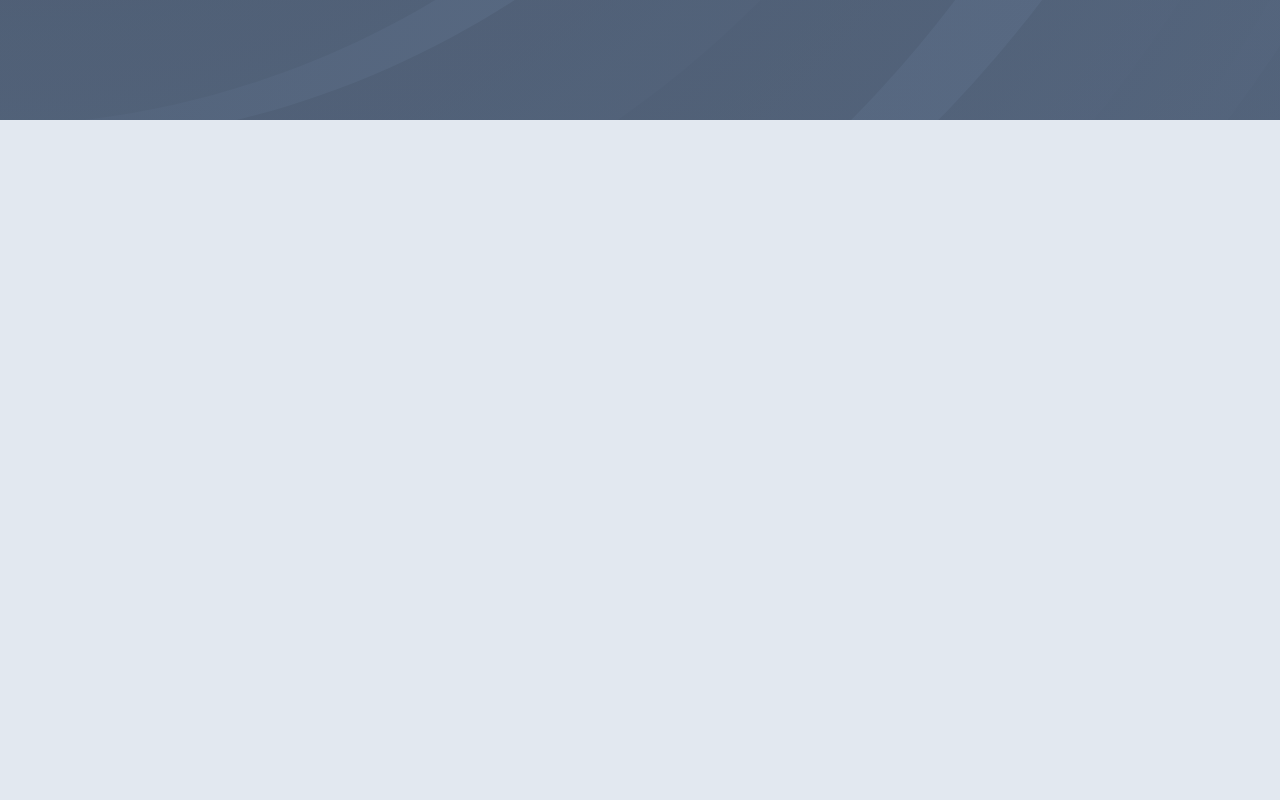
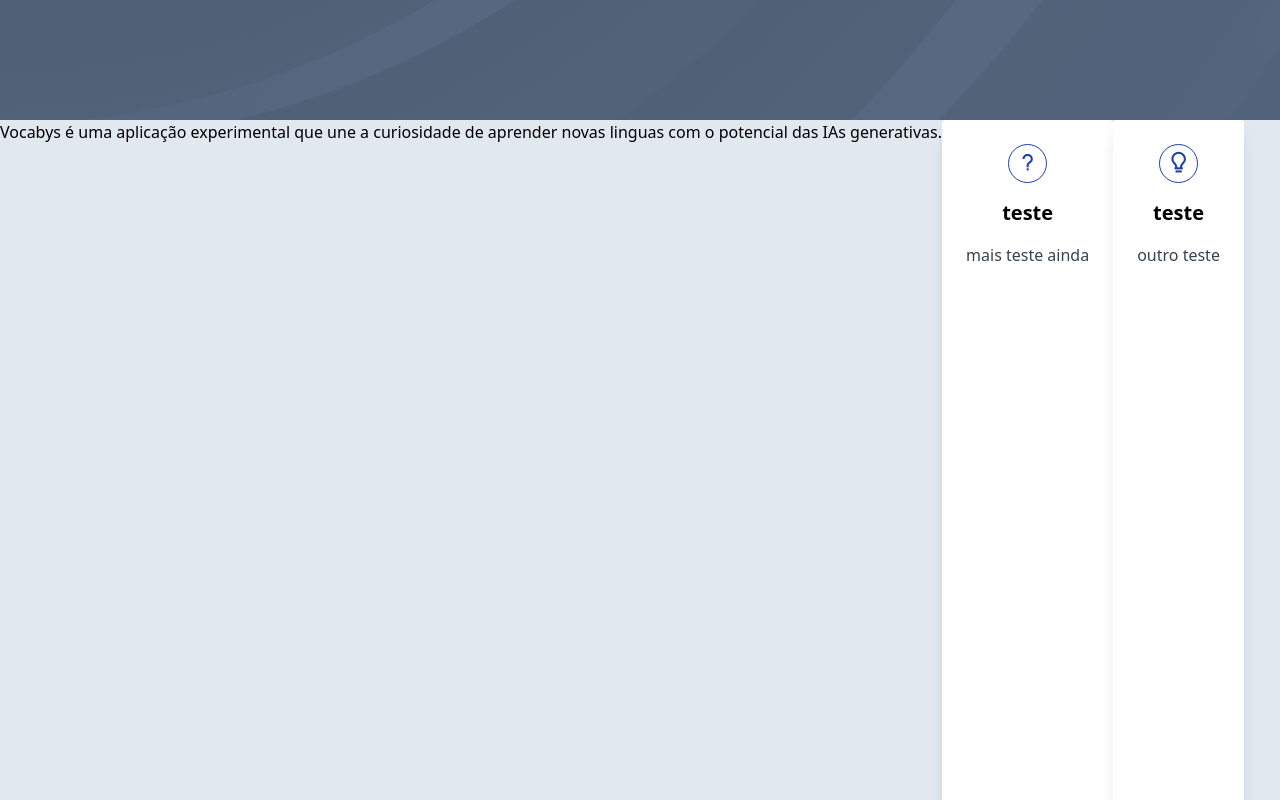
Before and after one commit to jfdsn/vocabys, a SvelteKit app: page / in a window 1280 px wide. Shown: the part 760-1560 px from the top of the page. Built offline with nearby package versions, Linux system fonts and the light colour scheme.

Commit message:
Add SimpleCard component

```diff
--- a/src/app.html
+++ b/src/app.html
@@ -3,6 +3,7 @@
 	<head>
 		<meta charset="utf-8" />
 		<link rel="icon" href="%sveltekit.assets%/favicon.png" />
+		<link href="https://unpkg.com/boxicons@2.1.4/css/boxicons.min.css" rel="stylesheet">
 		<meta name="viewport" content="width=device-width, initial-scale=1" />
 		%sveltekit.head%
 	</head>
--- /dev/null
+++ b/src/lib/components/SimpleCard.svelte
@@ -0,0 +1,20 @@
+<script lang="ts">
+    export let iconName: string;
+    export let cardTitle: string;
+    export let cardContent: string;
+</script>
+
+<div class="max-w-sm rounded overflow-hidden shadow-lg p-6 bg-white">
+    <!-- Icon -->
+    <div class="flex justify-center">
+      <i class={`bx bx-${iconName} bx-sm bx-border-circle border-blue-800 text-blue-800`}></i>
+    </div>
+
+    <!-- Title -->
+    <h2 class="text-xl font-semibold text-center mt-4"> { cardTitle }</h2>
+
+    <!-- Content -->
+    <p class="mt-4 text-gray-700 text-center">
+      { cardContent }
+    </p>
+</div>
--- a/src/routes/+page.svelte
+++ b/src/routes/+page.svelte
@@ -1,6 +1,7 @@
 <script>
     import LangContainer from "$lib/components/LangContainer.svelte";
     import TypingEffect from "$lib/components/TypingEffect.svelte";
+    import SimpleCard from "$lib/components/SimpleCard.svelte";
 </script>
 
 <section class="flex pt-24 pb-12 px-12 h-svh">
@@ -16,7 +17,20 @@
 </section>
 
 <section id="about" class="flex h-svh bg-slate-200 min-h-48">
-
+    <span>
+        Vocabys é uma aplicação experimental que une a curiosidade de aprender novas linguas com o potencial
+        das IAs generativas.
+    </span>
+    <SimpleCard
+        iconName = "question-mark"
+        cardTitle = "teste"
+        cardContent = "mais teste ainda"
+    />
+    <SimpleCard
+        iconName = "bulb"
+        cardTitle = "teste"
+        cardContent = "outro teste"
+    />
 </section>
 
 <section id="start" class="flex flex-col h-6 items-center p-4">
```
